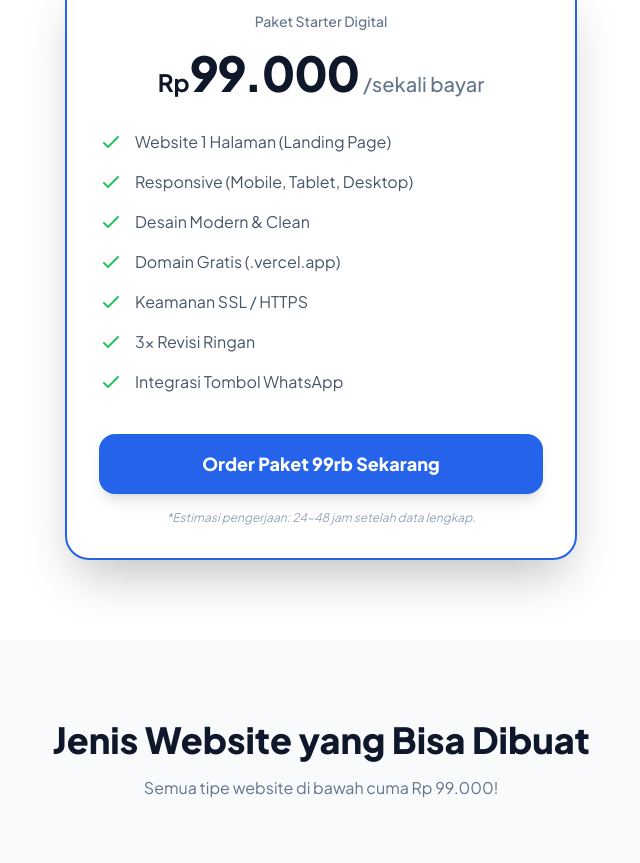
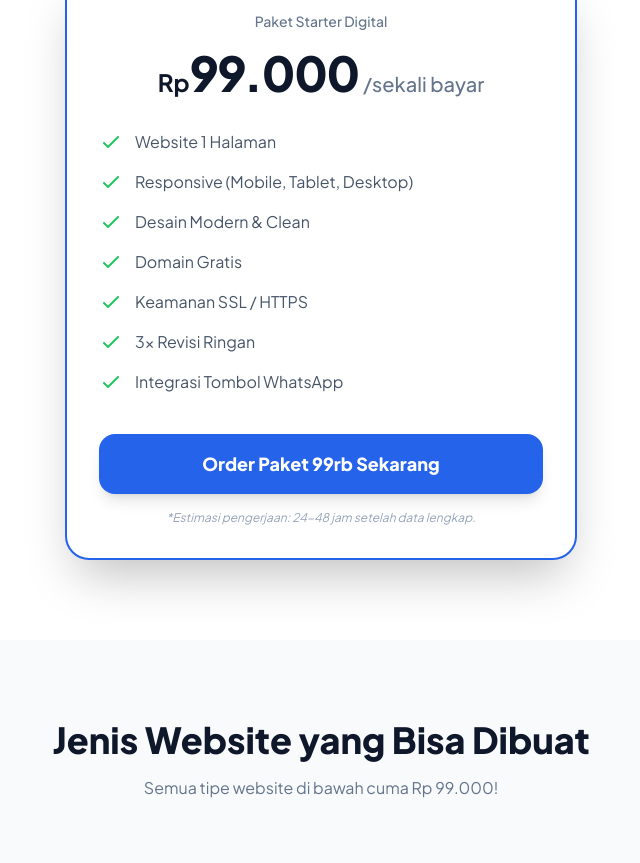
Before and after one commit to alifpratamaaa/alifvate-digital, a React (Vite) app: page / in a window 1280 px wide. Shown: the part 2169-3032 px from the top of the page, without its empty margins (319-959 px from the left). Built offline with nearby package versions, Linux system fonts and the light colour scheme.

Commit message:
Update Pricing.tsx

```diff
--- a/components/Pricing.tsx
+++ b/components/Pricing.tsx
@@ -3,10 +3,10 @@ import React from 'react';
 
 export const Pricing: React.FC = () => {
   const inclusions = [
-    'Website 1 Halaman (Landing Page)',
+    'Website 1 Halaman',
     'Responsive (Mobile, Tablet, Desktop)',
     'Desain Modern & Clean',
-    'Domain Gratis (.vercel.app)',
+    'Domain Gratis',
     'Keamanan SSL / HTTPS',
     '3x Revisi Ringan',
     'Integrasi Tombol WhatsApp',
```
